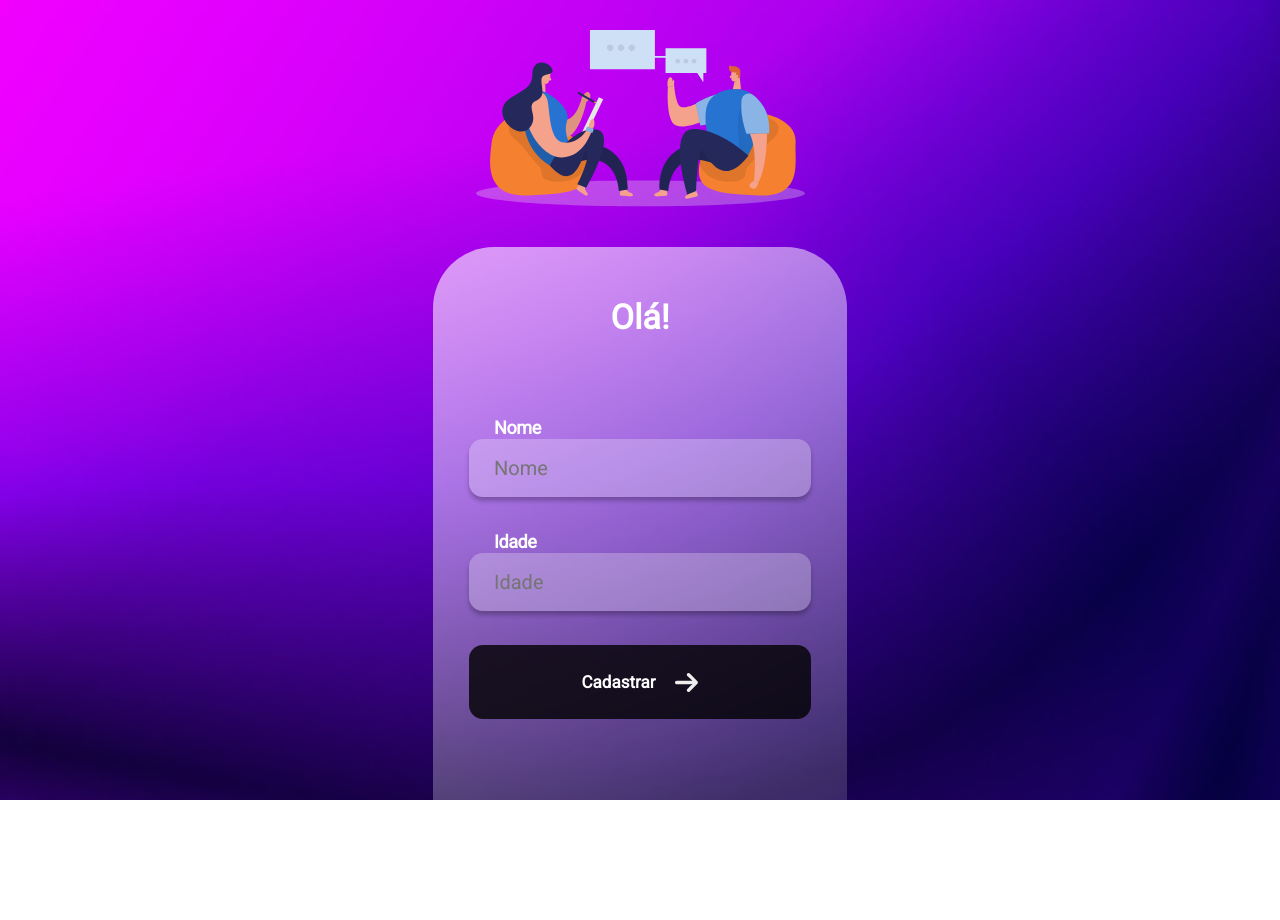
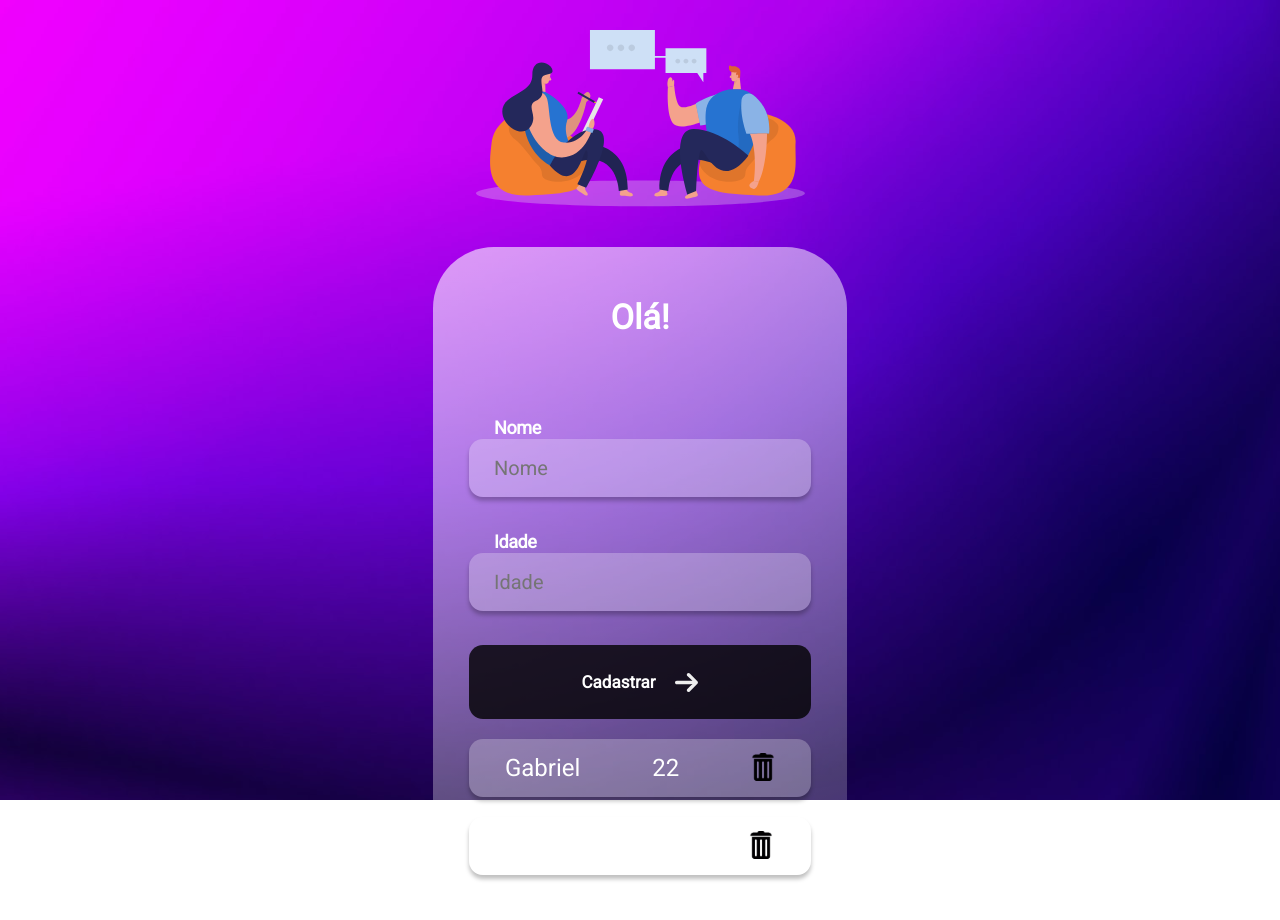
Before and after one commit to GabrielMoraisR/first-p-react, a React (Create React App) app: page / in a window 1280 px wide. Shown: the top 920 px of the page. Before the commit the page ends 800 px from the top, so only its background shows below. Built offline with nearby package versions, Linux system fonts and the light colour scheme.

Commit message:
Change Style

```diff
--- a/src/App.js
+++ b/src/App.js
@@ -2,6 +2,8 @@
 
 import People from './assets/people.svg'
 import Arrow from './assets/arrow.svg'
+import Trash from './assets/trash.svg'
+
 
 import {
   Container,
@@ -10,15 +12,20 @@
   ContainerItens,
   Input,
   Button,
-InputLabel
+  InputLabel,
+  User
 } from './Style'
 
 
-function App () {
+function App() {
+  const users = [
+    { id: Math.random, name: "Gabriel", age: 22 },
+    { id: Math.random, name: "Maria", age: 21 },
+  ];
 
   return (
     <Container>
-      <Imagem alt="Logo-Imagem" src={People}/>
+      <Imagem alt="Logo-Imagem" src={People} />
       <ContainerItens>
         <H1>Olá!</H1>
 
@@ -30,6 +37,14 @@
 
         <Button>Cadastrar <img alt="Seta" src={Arrow} /></Button>
 
+        <ul>
+          {users.map(user => (
+            <User key={user.id}>
+              <p> {user.name}</p> <p>  {user.age}</p>
+              <button><img src={Trash} alt="Lata de lixo"></img></button>
+            </User>
+          ))}
+        </ul>
       </ContainerItens>
     </Container>
   );
--- a/src/Style.js
+++ b/src/Style.js
@@ -95,3 +95,33 @@
     }
 
 `;
+
+
+export const User = styled.li`
+    display: flex;
+    justify-content: space-around;
+    align-items: center;
+    background: rgba(255, 255, 255, 0.25);
+    box-shadow: 0px 4px 4px rgba(0, 0, 0, 0.25);
+    border-radius: 14px;
+    width: 342px;
+    height: 58px;
+    margin-top: 20px;
+    border: none;
+    outline: none;
+
+    p{
+    font-style: normal;
+    font-weight: 400;
+    font-size: 24px;
+    line-height: 28px;
+    color: #FFFFFF;
+   }
+
+   button{
+       background: none;
+       border: none;
+       cursor: pointer;
+
+   }
+`
```
Lines whose indentation alone changed are shown as unchanged.
